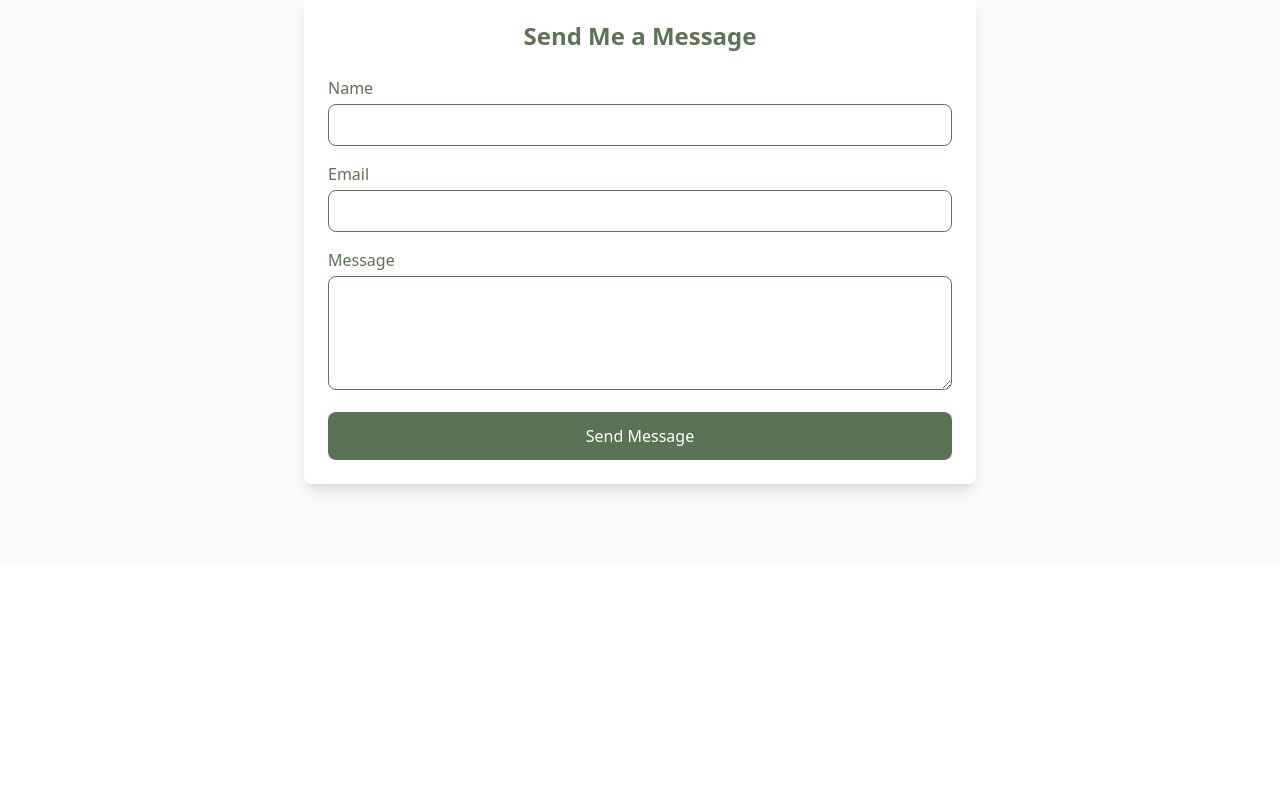
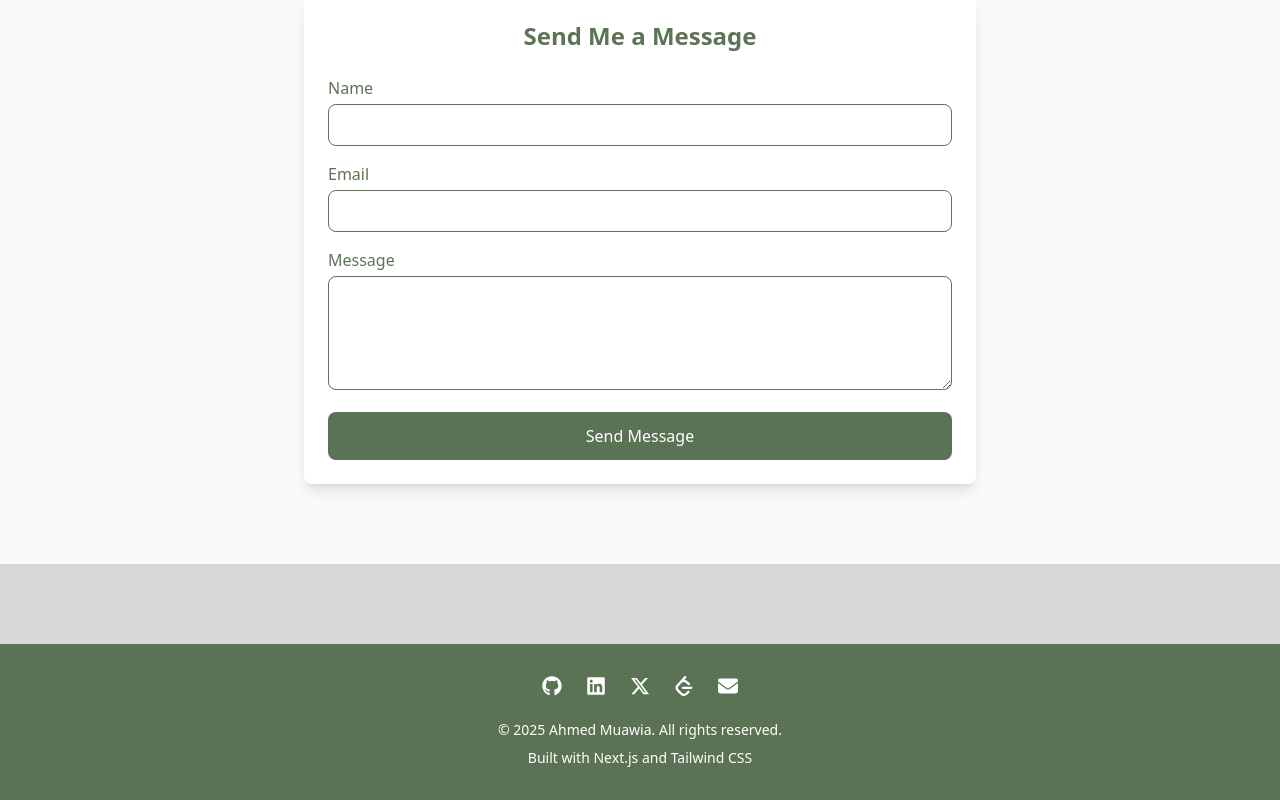
Before and after one commit to Muawia24/muawia-portfolio, a Next.js app: page / in a window 1280 px wide. Shown: the part 5437-6237 px from the top of the page. Before the commit the page ends 6001 px from the top, so only its background shows below. Built offline with nearby package versions, Linux system fonts and the light colour scheme.

Commit message:
Added Footer component

```diff
--- /dev/null
+++ b/app/components/Footer.tsx
@@ -0,0 +1,67 @@
+"use client";
+import { FaGithub, FaLinkedin, FaXTwitter, FaEnvelope } from "react-icons/fa6";
+import { SiLeetcode } from "react-icons/si";
+import Link from "next/link";
+
+export const Footer = () => {
+  const currentYear = new Date().getFullYear();
+
+  const socialLinks = [
+    {
+      icon: <FaGithub className="w-5 h-5" />,
+      name: "GitHub",
+      url: "https://github.com/yourusername",
+    },
+    {
+      icon: <FaLinkedin className="w-5 h-5" />,
+      name: "LinkedIn",
+      url: "https://linkedin.com/in/yourusername",
+    },
+    {
+      icon: <FaXTwitter className="w-5 h-5" />,
+      name: "X (Twitter)",
+      url: "https://twitter.com/yourusername",
+    },
+    {
+      icon: <SiLeetcode className="w-5 h-5" />,
+      name: "LeetCode",
+      url: "https://leetcode.com/yourusername",
+    },
+    {
+      icon: <FaEnvelope className="w-5 h-5" />,
+      name: "Email",
+      url: "mailto:ahmed@example.com",
+    },
+  ];
+
+  return (
+    <footer className="bg-[#5B7355] text-white py-8 mt-20">
+      <div className="container mx-auto px-4">
+        {/* Social Links */}
+        <div className="flex justify-center space-x-6 mb-6">
+          {socialLinks.map((social, index) => (
+            <Link
+              key={index}
+              href={social.url}
+              target="_blank"
+              rel="noopener noreferrer"
+              aria-label={social.name}
+              className="hover:text-gray-300 transition-colors"
+            >
+              {social.icon}
+            </Link>
+          ))}
+        </div>
+
+        {/* Copyright */}
+        <div className="text-center text-sm">
+          <p>© {currentYear} Ahmed Muawia. All rights reserved.</p>
+          <p className="mt-2">
+            Built with <span className="text-white">Next.js</span> and{" "}
+            <span className="text-white">Tailwind CSS</span>
+          </p>
+        </div>
+      </div>
+    </footer>
+  );
+};
--- a/app/page.tsx
+++ b/app/page.tsx
@@ -3,6 +3,7 @@ import { Herosection } from "./components/Hero";
 import { Projects } from "./components/Projects";
 import { Blog } from "./components/Blogs";
 import { Contact } from "./components/Connect";
+import { Footer } from "./components/Footer";
 export default function Home() {
   return (
     <div className="flex-col bg-[#D9D8D7] text-[#5C7356] w-full p-0 m-0 scroll-smooth">
@@ -11,6 +12,7 @@ export default function Home() {
       <Projects />
       <Blog />
       <Contact />
+      <Footer />
     </div>
   );
 }
```
